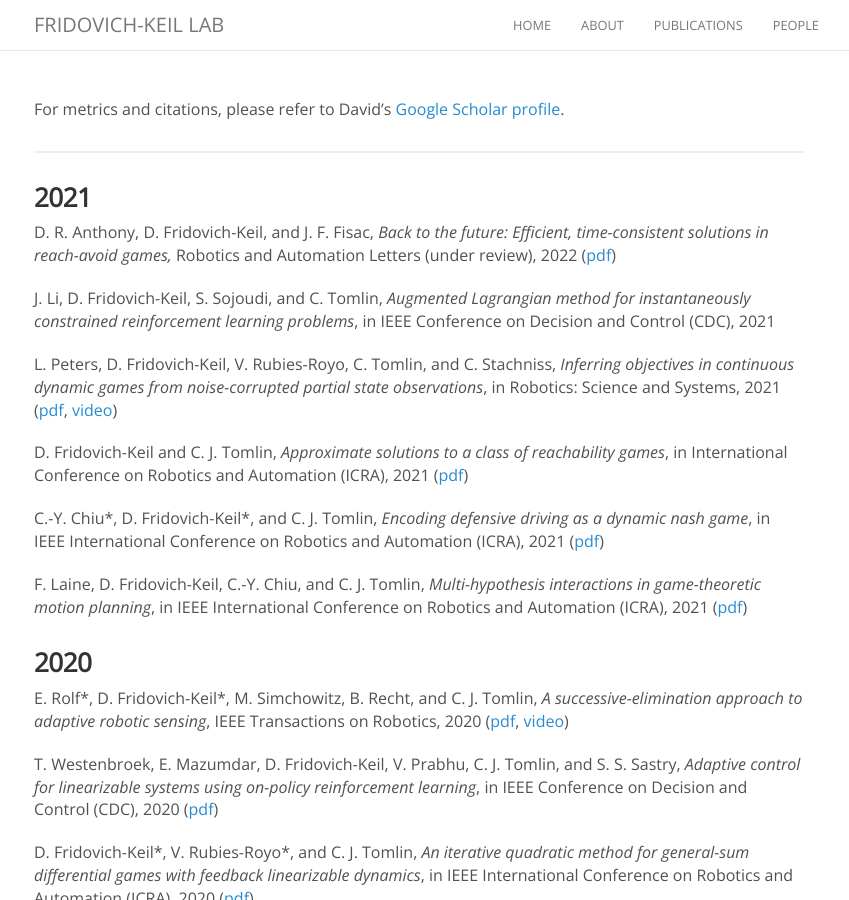
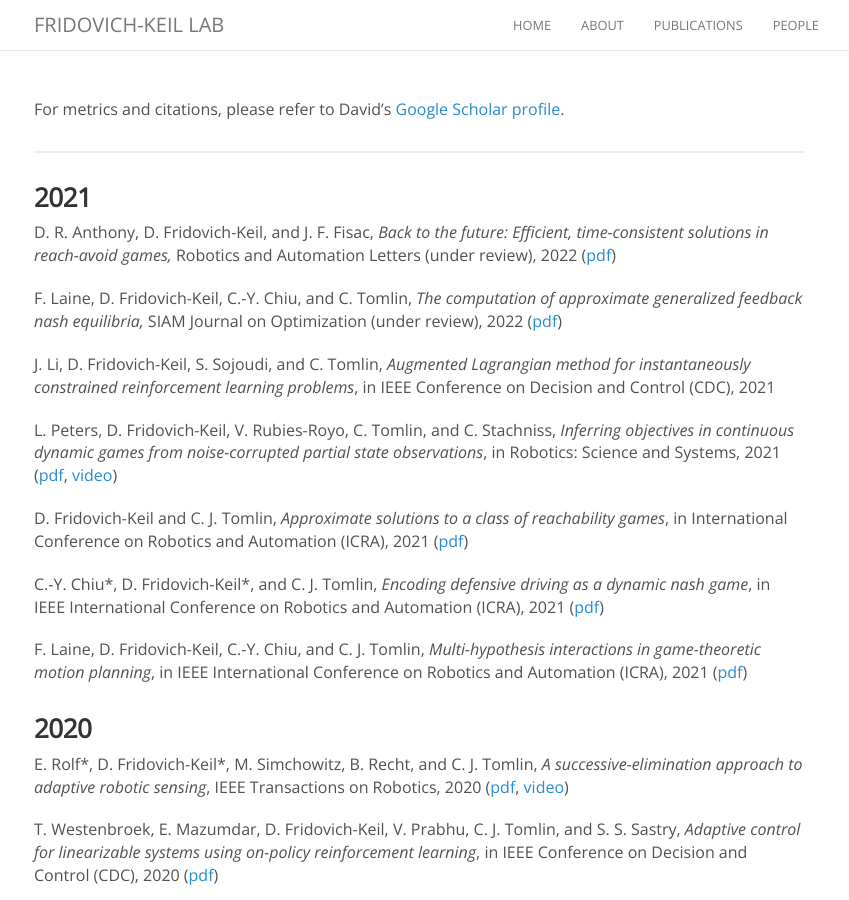
Before and after one commit to KordingLab/KordingLab.github.io, a Jekyll site: the page built from publications.md, in a window 1280 px wide and 900 px high. Shown: the whole window, without its empty margins (221-1070 px from the left). Built offline with Jekyll 4.4.1, drawn with Linux system fonts in a browser that asks for light colours; nearby versions of some CDN libraries; comment, search, counter and statistics services are not loaded.

Commit message:
dfk updating missing pub

```diff
--- a/publications.md
+++ b/publications.md
@@ -10,6 +10,8 @@ For metrics and citations, please refer to David's [Google Scholar profile](http
 ### 2021
 
 D. R. Anthony, D. Fridovich-Keil, and J. F. Fisac, _Back to the future: Efficient, time-consistent solutions in reach-avoid games,_ Robotics and Automation Letters (under review), 2022 ([pdf](http://arxiv.org/abs/2109.07673))
+
+F. Laine, D. Fridovich-Keil, C.-Y. Chiu, and C. Tomlin, _The computation of approximate generalized feedback nash equilibria,_ SIAM Journal on Optimization (under review), 2022 ([pdf](https://arxiv.org/pdf/2101.02900))
 
 J. Li, D. Fridovich-Keil, S. Sojoudi, and C. Tomlin, _Augmented Lagrangian method for instantaneously constrained reinforcement learning problems_, in IEEE Conference on Decision and Control (CDC), 2021
 
```
Also changed, not shown: 1 other file.
